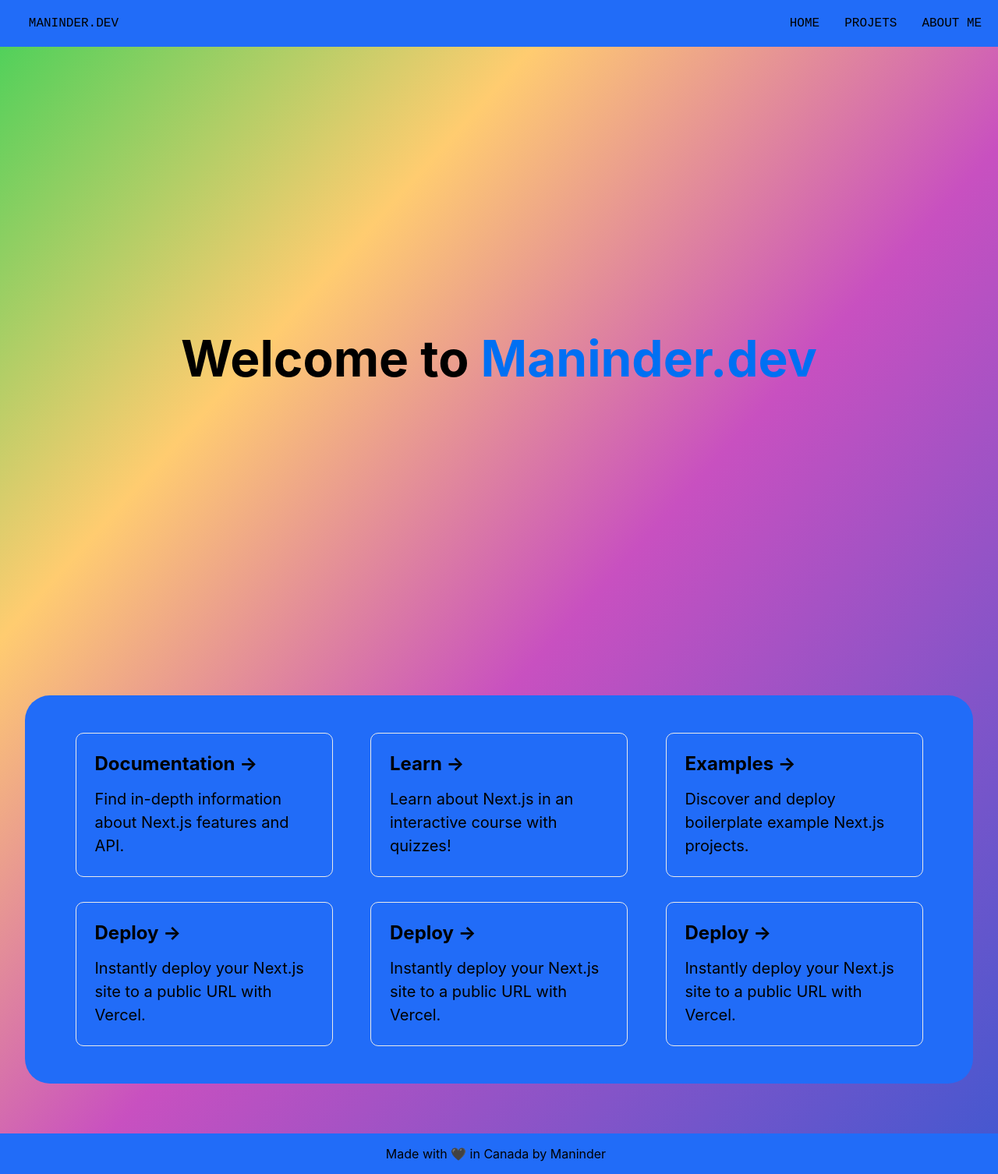
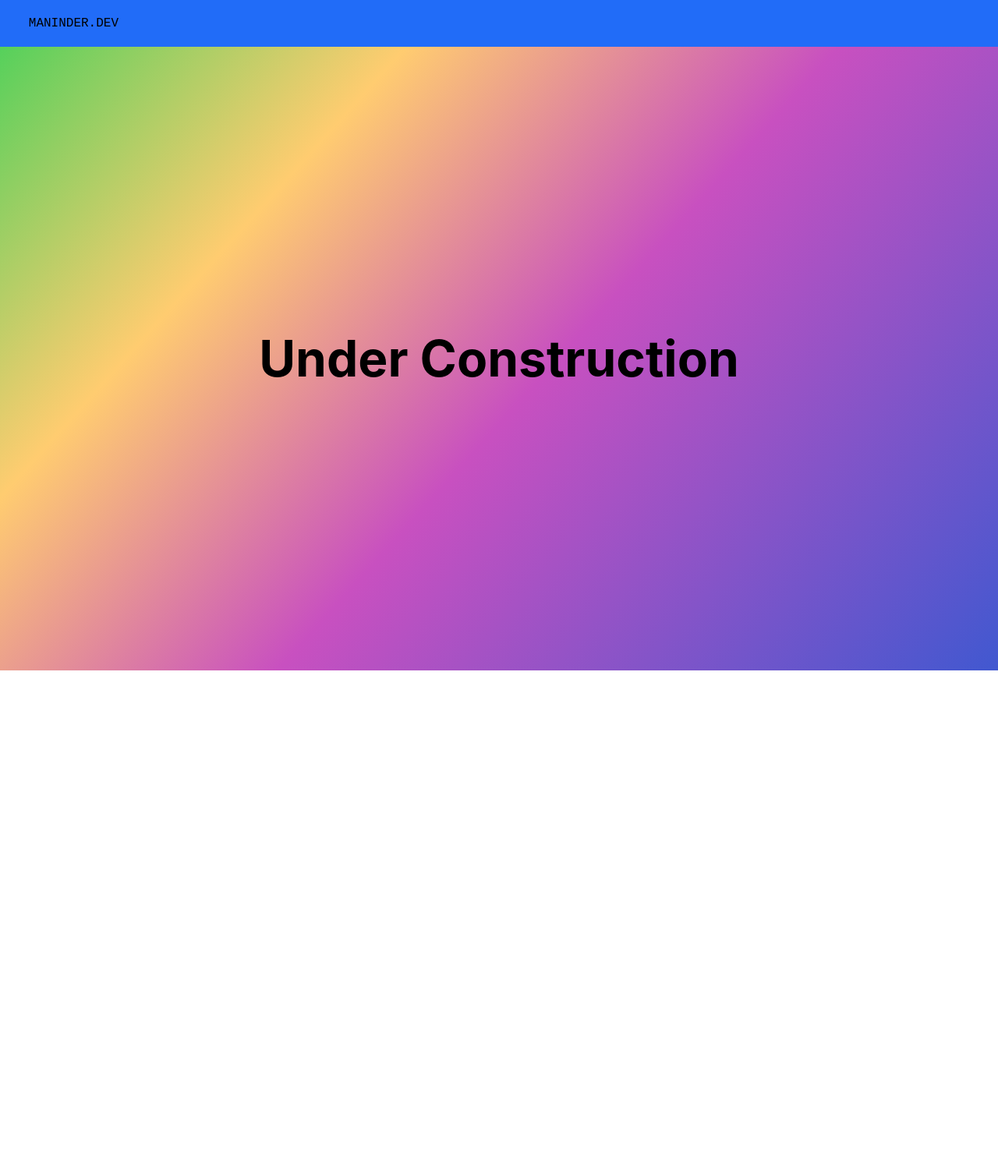
Before and after one commit to Maninder-mike/maninder-app, a Next.js app: page / in a window 1280 px wide. Shown: the whole page at 78% size. After the commit the page ends 860 px from the top, so only its background shows below. Built offline with nearby package versions, Linux system fonts and the light colour scheme.

Commit message:
under construction

```diff
--- a/pages/components/NavBar.jsx
+++ b/pages/components/NavBar.jsx
@@ -9,10 +9,10 @@
           <li className={styles.li}><a href="https://maninder.dev">Maninder.dev</a></li>
         </ul>
         <ul className={styles.list}>
-          <li className={styles.li}>Home</li>
-          {/* <li className={styles.li}>Services</li> */}
+          {/* <li className={styles.li}>Home</li>
+          <li className={styles.li}>Services</li>
           <li className={styles.li}>Projets</li>
-          <li className={styles.li}>About Me</li>
+          <li className={styles.li}>About Me</li> */}
         </ul>
       </div>
     </>
--- a/pages/index.js
+++ b/pages/index.js
@@ -31,9 +31,9 @@
 
       <main className={styles.main}>
         <h1 className={styles.title}>
-          Welcome to <a href="https://maninder.dev">Maninder.dev</a>
+          {/* Welcome to <a href="https://maninder.dev">Maninder.dev</a> */}
+          Under Construction
         </h1>
-
         {/* <p className={styles.description}> </p> */}
 
         {/* <div className={styles.grid}>
@@ -67,10 +67,9 @@
         </div> */}
       </main>
 
-      <Projects />
+      {/* <Projects /> */}
 
-
-      <FooterBar />
+      {/* <FooterBar /> */}
     </div>
   );
 }
```
